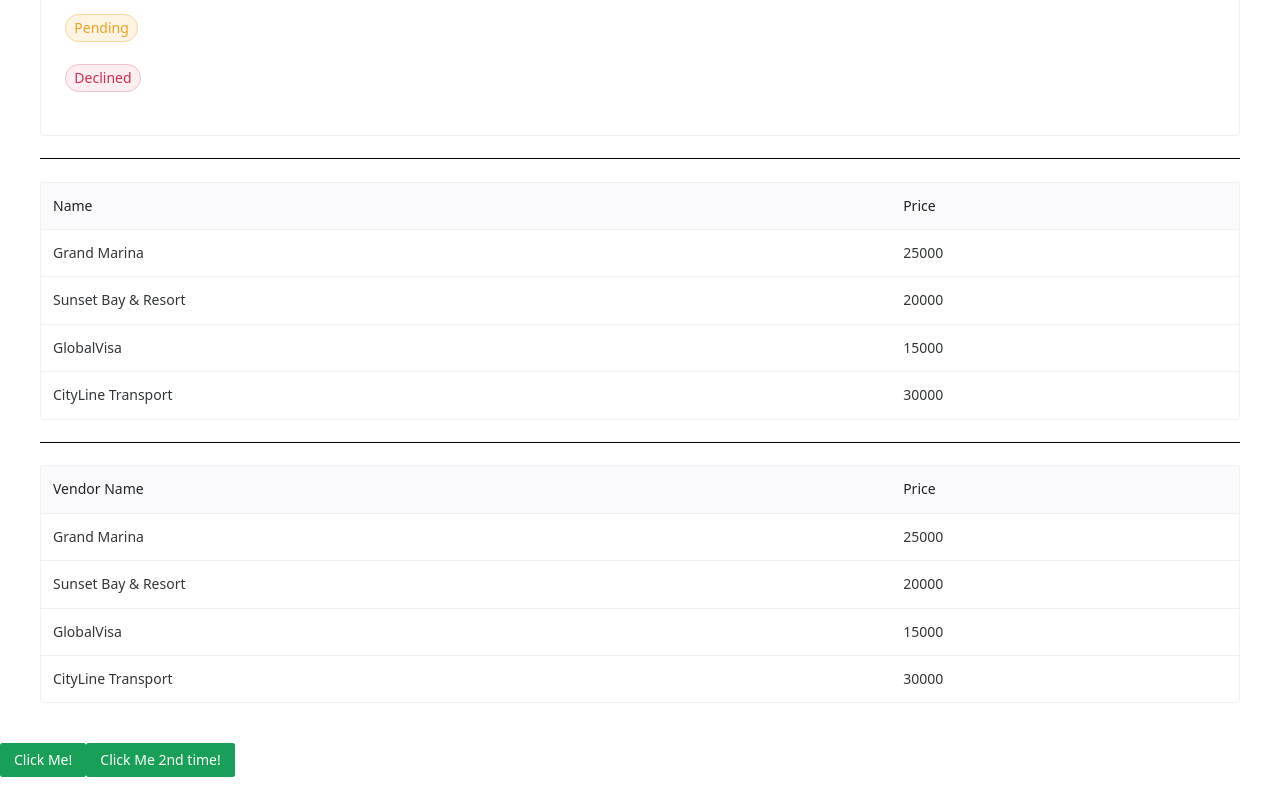
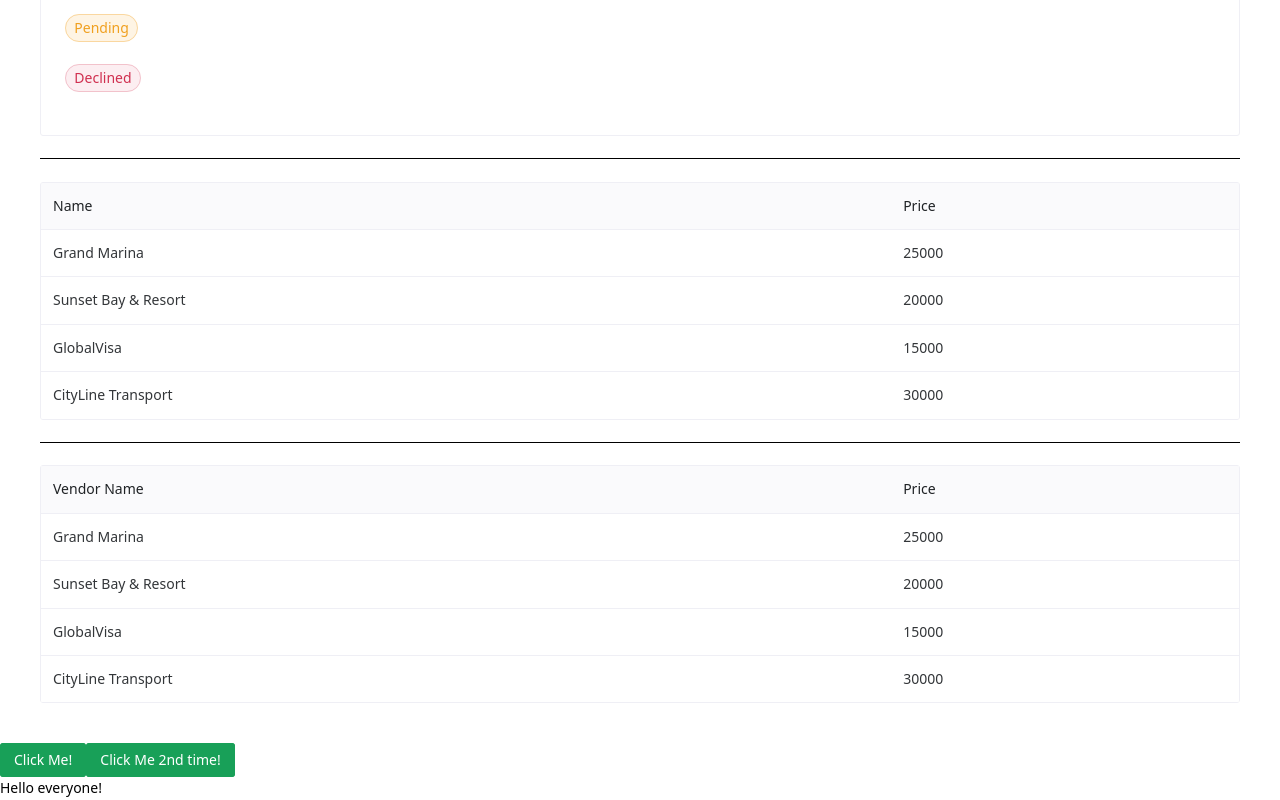
Before and after one commit to AyushChamoli29/Naive-UI-Practice, a Vue app: page / in a window 1280 px wide. Shown: the part 698-1498 px from the top of the page. Before the commit the page ends 1475 px from the top, so only its background shows below. Built offline with nearby package versions, Linux system fonts and the light colour scheme; the HTML template or start-up script is replaced by a standard one.

Commit message:
added a hello message

```diff
--- a/src/App.vue
+++ b/src/App.vue
@@ -1,12 +1,13 @@
 <script setup lang="ts">
-import one from './one.vue';
-import { NMessageProvider } from 'naive-ui';
-import Two from './two.vue';
+import one from "./one.vue";
+import { NMessageProvider } from "naive-ui";
+import Two from "./two.vue";
 </script>
 
 <template>
   <n-message-provider>
-    <one/>
-    <two/>
+    <one />
+    <two />
+    <p>Hello everyone!</p>
   </n-message-provider>
 </template>
```
